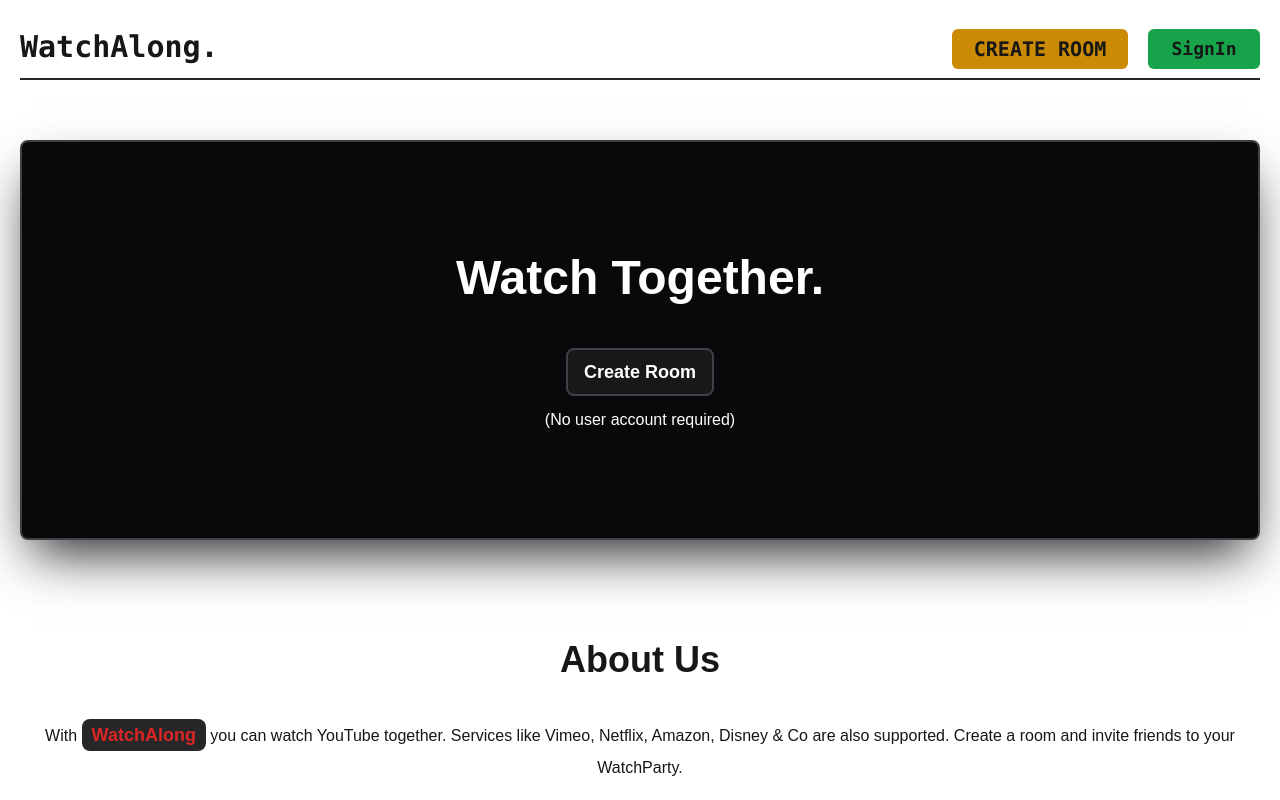
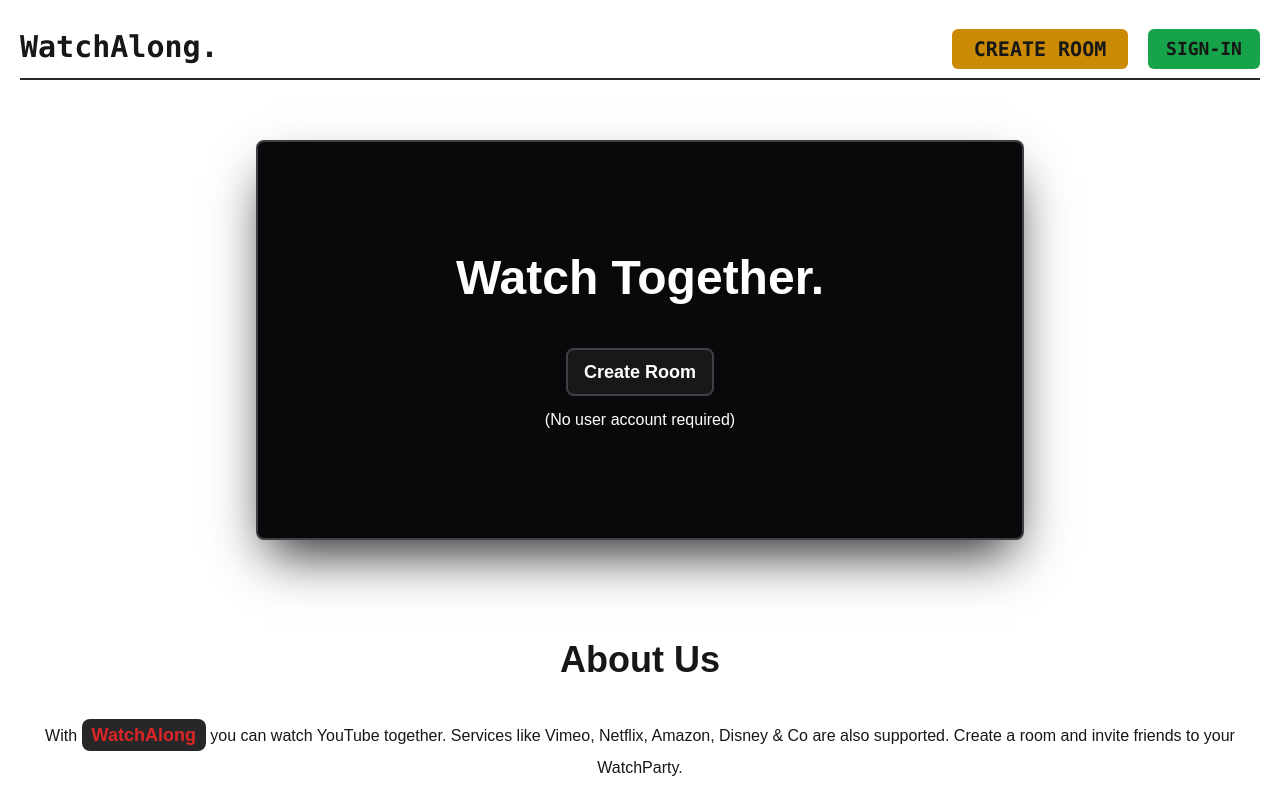
Before and after one commit to Rishabh8210/WatchAlong, a Next.js app: page / in a window 1280 px wide. Shown: the top 800 px of the page. Built offline with nearby package versions, Linux system fonts and the light colour scheme.

Commit message:
Fact: Fixes the width problem of Sliding title

```diff
--- a/src/components/HomePage-Component/HomePageHeader.tsx
+++ b/src/components/HomePage-Component/HomePageHeader.tsx
@@ -20,7 +20,7 @@ const HomePageHeader = () => {
                     <button className="bg-yellow-600 h-fit uppercase p-1.5 w-full rounded-md text-xl font-mono font-semibold hover:text-yellow-600 hover:bg-transparent hover:border-2 border-zinc-700">Create Room</button>
                 </Link>
                 <Link href={'/signin'} className="hidden md:flex h-10 w-28 justify-center items-center flex-col">
-                    <button className="bg-green-600 h-fit p-1.5 w-full rounded-md text-lg font-mono font-semibold hover:text-green-600 hover:bg-transparent hover:border-2 border-zinc-700">SignIn</button>
+                    <button className="bg-green-600 h-fit p-1.5 w-full rounded-md text-lg font-mono font-semibold uppercase hover:text-green-500 hover:bg-transparent hover:border-2 border-zinc-700">Sign-In</button>
                 </Link>
             </div>
             <img className='h-[60px] sm:hidden cursor-pointer hover:scale-110 hover:rotate-12 transition-all' src='./Logo.png' alt='#Logo' onClick={() => setDropDown(!openDropDown)} />
--- a/src/components/HomePage-Component/HomePageMain.tsx
+++ b/src/components/HomePage-Component/HomePageMain.tsx
@@ -11,7 +11,7 @@ const HomePageMain = () => {
 
     return (
         <div className='h-[60vh] w-full  flex flex-col items-center justify-center'>
-            <div className='h-5/6 w-full border-2 rounded-lg bg-zinc-950 border-zinc-700 flex flex-col items-center justify-center gap-10 shadow-2xl shadow-zinc-800'>
+            <div className='h-5/6 w-full sm:w-10/12 md:w-9/12 lg:max-w-3xl border-2 rounded-lg bg-zinc-950 border-zinc-700 flex flex-col items-center justify-center gap-10 shadow-2xl shadow-zinc-800'>
                 <HomePageTitleSlidingBar />
                 <div className='h-fit w-fit flex text-white justify-center items-center flex-col gap-3'>
                     <button className='h-fit w-fit px-4 py-2 text-lg font-semibold transition-all rounded-lg border-2 border-zinc-700 bg-zinc-900 hover:bg-zinc-950 dark:text-white hover:border-white' onClick={() => handleClick()} >Create Room</button>
--- a/src/components/Signin-Component/SigninMain.tsx
+++ b/src/components/Signin-Component/SigninMain.tsx
@@ -32,7 +32,7 @@ const SigninMain = () => {
                 </div>
 
                 <div className="h-fit w-full flex justify-center items-center flex-col">
-                    <button className="bg-green-600 h-fit p-1.5 w-5/12 rounded-lg text-lg font-semibold hover:text-green-600 hover:bg-transparent hover:border-2 border-zinc-700">SignIn</button>
+                    <button className="bg-green-600 h-fit p-1.5 w-5/12 rounded-lg text-lg font-semibold border-2 border-green-600 hover:text-green-500 hover:bg-transparent hover:border-zinc-700 transition-all">SignIn</button>
                 </div>
             </form>
         </div>
--- a/src/components/Signup-Component/SignupMain.tsx
+++ b/src/components/Signup-Component/SignupMain.tsx
@@ -58,7 +58,7 @@ const SignupMain = () => {
                 </div>
 
                 <div className="h-fit w-full flex justify-center items-center flex-col pt-2">
-                    <button className="bg-green-600 h-fit p-1.5 w-5/12 rounded-lg text-lg font-semibold hover:text-green-600 hover:bg-transparent hover:border-2 border-zinc-700">Register</button>
+                    <button className="bg-green-600 h-fit p-1.5 w-5/12 rounded-lg text-lg font-semibold border-2 border-green-600 hover:text-green-500 hover:bg-transparent hover:border-zinc-700 transition-all">Register</button>
                 </div>
             </form>
         </div>
```
